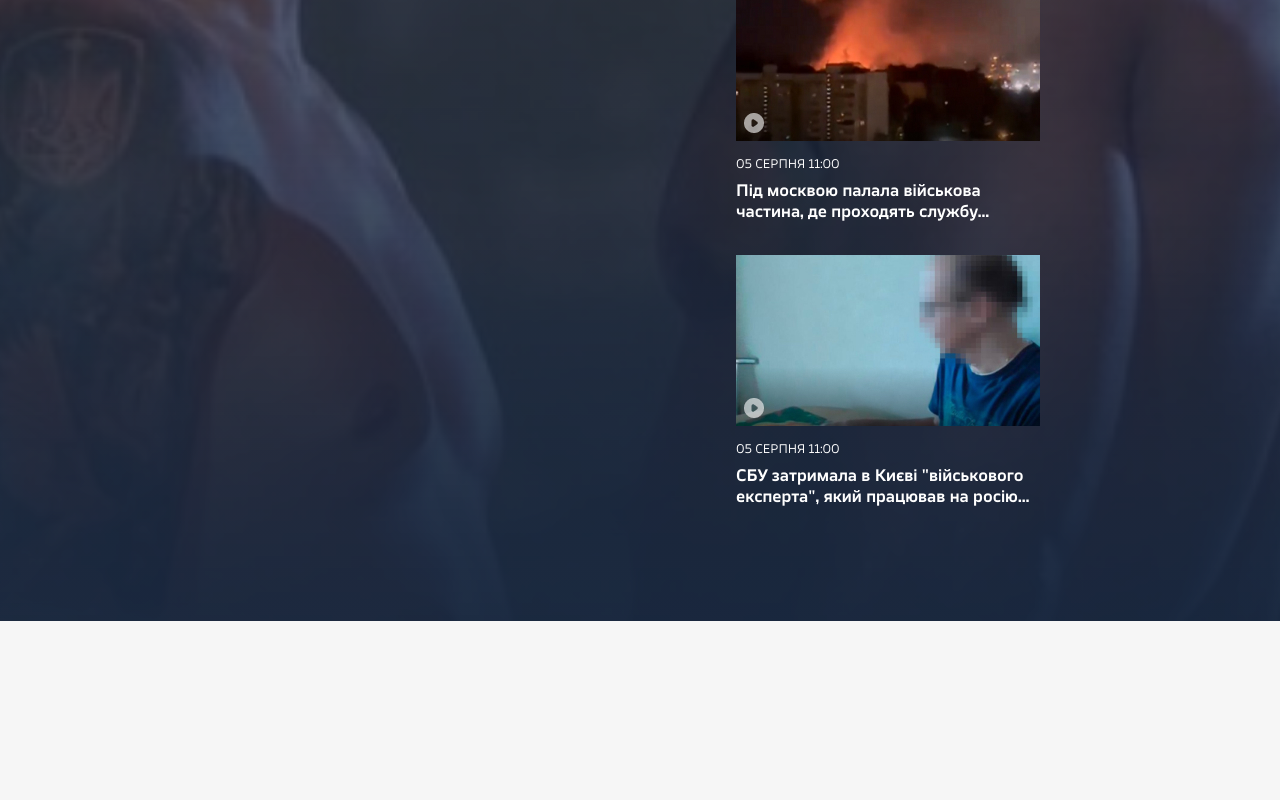
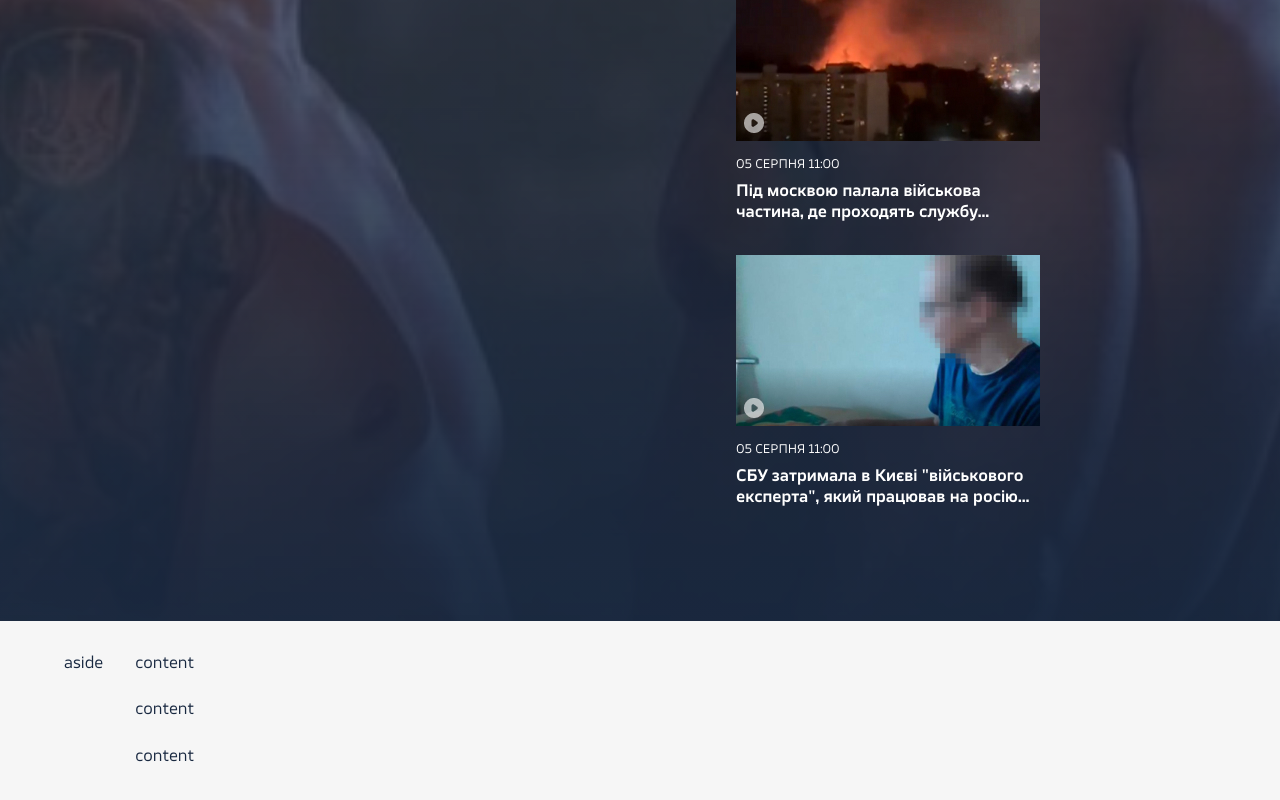
Before and after one commit to ihnatenkoo/News-Portal, a React (Vite) app: page / in a window 1280 px wide. Shown: the part 3191-3991 px from the top of the page. Before the commit the page ends 3812 px from the top, so only its background shows below. Built offline with nearby package versions, Linux system fonts and the light colour scheme.

Commit message:
Create base markup for <CategoriesSection/>

```diff
--- a/src/App.tsx
+++ b/src/App.tsx
@@ -1,4 +1,5 @@
 import { FC } from 'react';
+import CategoriesBlock from './components/CategoriesBlock/CategoriesBlock';
 import { Header } from './components/Header/Header';
 import IntroBlock from './components/IntroBlock/IntroBlock';
 import MainBlock from './components/MainBlock/MainBlock';
@@ -13,6 +14,7 @@ const App: FC = () => {
 			<IntroBlock />
 			<MainBlock />
 			<VideoBlock />
+			<CategoriesBlock />
 		</main>
 	);
 };
--- /dev/null
+++ b/src/components/CategoriesBlock/CategoriesBlock.module.scss
@@ -0,0 +1,10 @@
+.section {
+	padding-top: 32px;
+	padding-bottom: 64px;
+}
+
+.content {
+	display: flex;
+	flex-direction: column;
+	gap: 24px 0;
+}
--- /dev/null
+++ b/src/components/CategoriesBlock/CategoriesBlock.tsx
@@ -0,0 +1,17 @@
+import { FC } from 'react';
+import LayoutWithAside from '../../layouts/LayoutWithAside';
+import s from './CategoriesBlock.module.scss';
+
+const CategoriesBlock: FC = () => {
+	return (
+		<LayoutWithAside className={s.section}>
+			aside
+			<div className={s.content}>
+				<span>content</span>
+				<span>content</span>
+				<span>content</span>
+			</div>
+		</LayoutWithAside>
+	);
+};
+export default CategoriesBlock;
--- a/src/layouts/LayoutWithAside.tsx
+++ b/src/layouts/LayoutWithAside.tsx
@@ -7,6 +7,10 @@ interface ILayoutWithAside extends PropsWithChildren {
 }
 
 const LayoutWithAside: FC<ILayoutWithAside> = ({ children, className }) => {
-	return <div className={cn(s.layout, className, 'container')}>{children}</div>;
+	return (
+		<section className={cn(s.layout, className, 'container')}>
+			{children}
+		</section>
+	);
 };
 export default LayoutWithAside;
```
